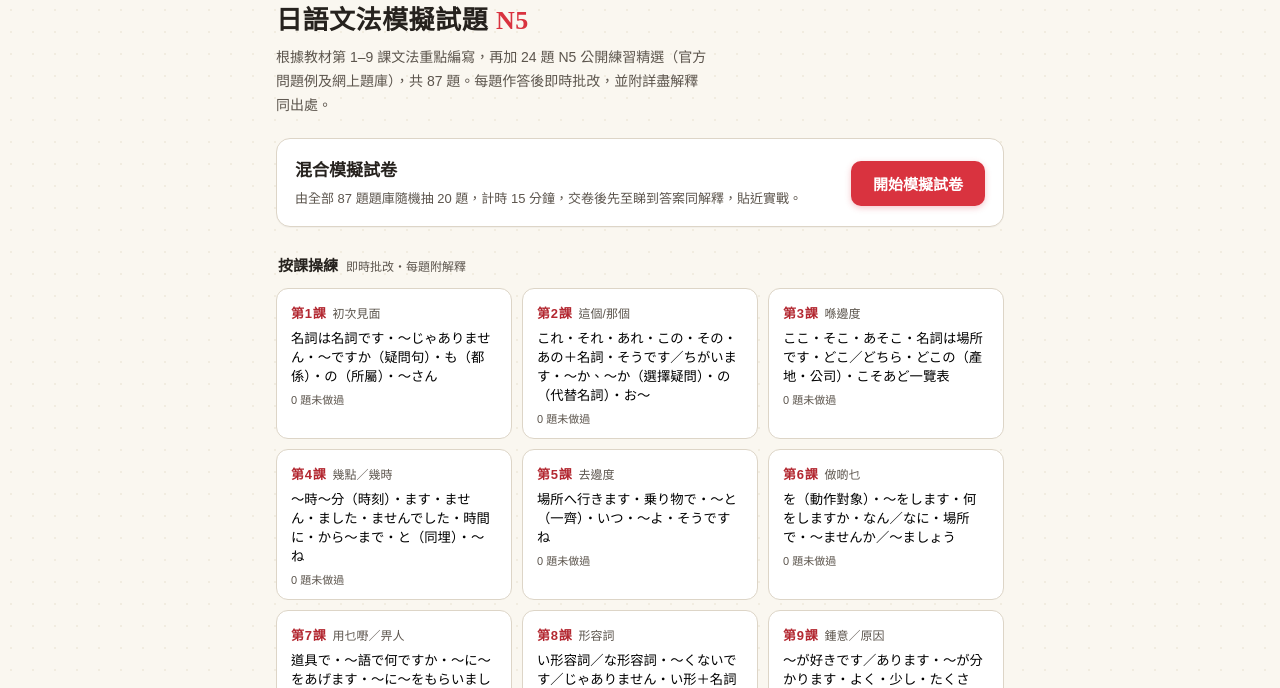
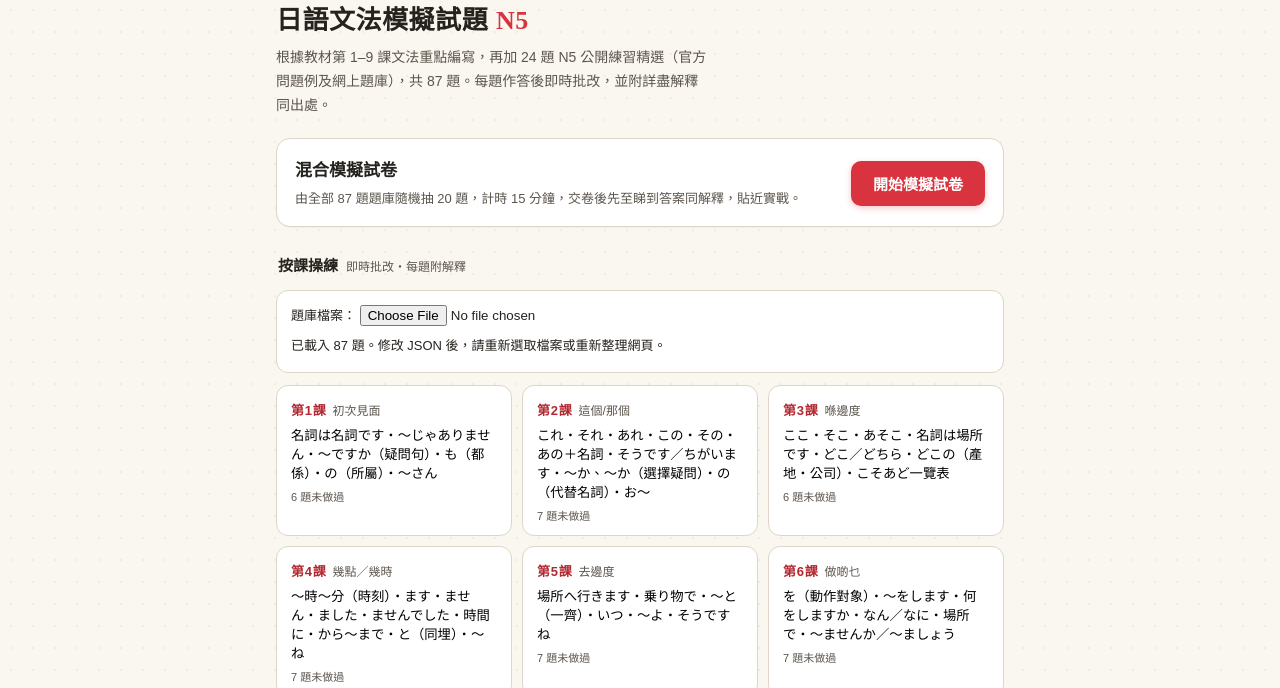
Before and after one commit to doraming/jlpt-n5-practice, a plain HTML site: page index.html in a window 1280 px wide. Shown: the part 111-799 px from the top of the page. Drawn offline with Linux system fonts and the light colour scheme.

Commit message:
Add files via upload

```diff
--- a/index.html
+++ b/index.html
@@ -177,6 +177,11 @@
   }
   .order-box .w{display:inline-flex;gap:2px;}
   .order-box .star-mark{color:var(--accent);font-weight:700;}
+  if(state.mode==='mock'){
+    $('btnNext').classList.remove('hidden');
+    $('qFeedbackLine').textContent='答案已記錄，交卷後顯示解釋';
+    return;
+  }
   /* 解說 */
   .explain{
     margin-top:16px;border-top:1px solid var(--line);padding-top:14px;
@@ -346,19 +351,58 @@ function lessonLabel(n){ return (LESSONS[n] && LESSONS[n].label) ? LESSONS[n].la
 
 let QUESTIONS = [];
 
-/* 載入 questions.json */
-fetch('questions.json')
-  .then(res => res.json())
-  .then(data => {
-    QUESTIONS = data;
-    renderHome();
-    $('btnStartMock').textContent = '開始模擬試卷';
-    $('btnStartMock').disabled = false;
-  })
-  .catch(err => {
-    console.error('Failed to load questions.json', err);
-    showToast('載入題庫失敗，請確保 questions.json 存在');
+/* Load and validate the separate editable JSON question bank. */
+function normalizeQuestions(data){
+  if(!Array.isArray(data) || !data.length) throw new Error('Question bank must be a non-empty array.');
+  const ids=new Set();
+  return data.map((q,i)=>{
+    const label='Question '+(i+1);
+    if(!q || typeof q!=='object') throw new Error(label+': invalid question.');
+    if(q.id==null || ids.has(q.id)) throw new Error(label+': missing or duplicate id.');
+    ids.add(q.id);
+    const match=/^(Lesson|Advanced)\s+(\d+)$/.exec(q.category||'');
+    if(!match || !LESSONS[Number(match[2])]) throw new Error(label+': category must match an existing lesson (Lesson 1–9 or Advanced 10–12).');
+    if(typeof q.question!=='string' || !q.question.trim()) throw new Error(label+': question is required.');
+    if(!Array.isArray(q.options) || q.options.length!==4 || q.options.some(o=>typeof o!=='string')) throw new Error(label+': exactly four text options required.');
+    if(!Number.isInteger(q.answerIndex) || q.answerIndex<0 || q.answerIndex>3) throw new Error(label+': answerIndex must be 0, 1, 2 or 3.');
+    if(typeof q.explanation!=='string') throw new Error(label+': explanation must be text.');
+    const exp=q.explanation.replace(/\\n/g,'\n');
+    const full=/完整句：([^\n]*)/.exec(exp), zh=/句意：([^\n]*)/.exec(exp);
+    return {id:q.id,lesson:Number(match[2]),type:'mc',point:q.question.startsWith('排序題')?'排序題':'文法練習',s:q.question.replace(/\\n/g,'\n').replace(/\n/g,'<br>'),opts:q.options,a:q.answerIndex,full:full?full[1]:'',zh:zh?zh[1]:'',exp:exp.split('\n完整句：')[0].replace(/\n/g,'<br>')};
   });
+}
+function applyQuestionBank(data){
+  const next=normalizeQuestions(data);
+  clearInterval(state.timerId);
+  QUESTIONS=next;
+  renderHome();
+  $('btnStartMock').disabled=false;
+  $('btnStartMock').textContent='開始模擬試卷';
+  $('bankStatus').textContent='已載入 '+QUESTIONS.length+' 題。修改 JSON 後，請重新選取檔案或重新整理網頁。';
+  go('home');
+}
+document.addEventListener('DOMContentLoaded',async()=>{
+  const panel=document.createElement('div');
+  panel.style.cssText='background:white;border:1px solid #ddd5c7;border-radius:12px;padding:14px;margin:12px 0;font-size:13px';
+  panel.innerHTML='<label>題庫檔案： <input id="bankFile" type="file" accept=".json,application/json"></label><p id="bankStatus" role="status" style="margin-top:8px;white-space:pre-wrap"></p>';
+  $('lessonGrid').parentNode.insertBefore(panel,$('lessonGrid'));
+  $('bankFile').addEventListener('change',async e=>{
+    const file=e.target.files[0]; if(!file) return;
+    try {applyQuestionBank(JSON.parse(await file.text()));}
+    catch(err){$('bankStatus').textContent='載入失敗：'+err.message+'\n請修正 JSON 後重新選取。';}
+    e.target.value='';
+  });
+  if(location.protocol==='file:'){
+    $('bankStatus').textContent='請按上面「選擇檔案」載入同一資料夾內的 questions.json。題庫不會上傳。';
+    return;
+  }
+  $('bankStatus').textContent='正在載入 questions.json…';
+  try{
+    const response=await fetch('questions.json',{cache:'no-store'});
+    if(!response.ok) throw new Error('HTTP '+response.status);
+    applyQuestionBank(await response.json());
+  }catch(err){$('bankStatus').textContent='自動載入失敗：'+err.message+'\n請按上面「選擇檔案」手動載入 questions.json。';}
+});
 
 /* =========================================================
    App 狀態同邏輯
@@ -380,6 +424,7 @@ const state = {
 const $ = id => document.getElementById(id);
 
 function go(view){
+  if(view==='home') clearInterval(state.timerId);
   ['viewHome','viewQuiz','viewResult'].forEach(v => $(v).classList.add('hidden'));
   $('btnHome').classList.toggle('hidden', view==='home');
   $(view==='home'?'viewHome':view==='quiz'?'viewQuiz':'viewResult').classList.remove('hidden');
@@ -403,6 +448,7 @@ function renderHome(){
     const L = LESSONS[n];
     const qs = QUESTIONS.filter(q=>q.lesson===Number(n));
     const best = getBest(n);
+    if(!qs.length) return;
     const card = document.createElement('button');
     card.className = 'lesson-card';
     card.onclick = ()=>startLesson(Number(n));
@@ -434,6 +480,7 @@ function startLesson(n){
   if(QUESTIONS.length === 0){ showToast('題庫尚未載入'); return; }
   state.mode='lesson'; state.lesson=n;
   state.list = shuffle(QUESTIONS.filter(q=>q.lesson===n));
+  if(!state.list.length){showToast('此課沒有題目');return;}
   begin(lessonLabel(n)+' 操練');
 }
 function startMock(){
@@ -538,10 +585,16 @@ function answer(i,q){
   const opts = $('optArea').querySelectorAll('.opt');
   opts.forEach((el,j)=>{
     el.classList.add('locked');
-    if(j===q.a) el.classList.add('correct');
-    if(j===i && !isOk) el.classList.add('wrong');
+    if(state.mode!=='mock' && j===q.a) el.classList.add('correct');
+    if(state.mode!=='mock' && j===i && !isOk) el.classList.add('wrong');
+    if(state.mode==='mock' && j===i) el.style.borderColor='var(--navy)';
   });
 
+  if(state.mode==='mock'){
+    $('btnNext').classList.remove('hidden');
+    $('qFeedbackLine').textContent='答案已記錄，交卷後顯示解釋';
+    return;
+  }
   /* 解說 */
   let exp = '<div class="explain">';
   exp += '<div class="verdict '+(isOk?'ok':'ng')+'">'+(isOk?'◯ 正解':'✕ 不正解')+'</div>';
```
Also changed, not shown: README.txt (added).
